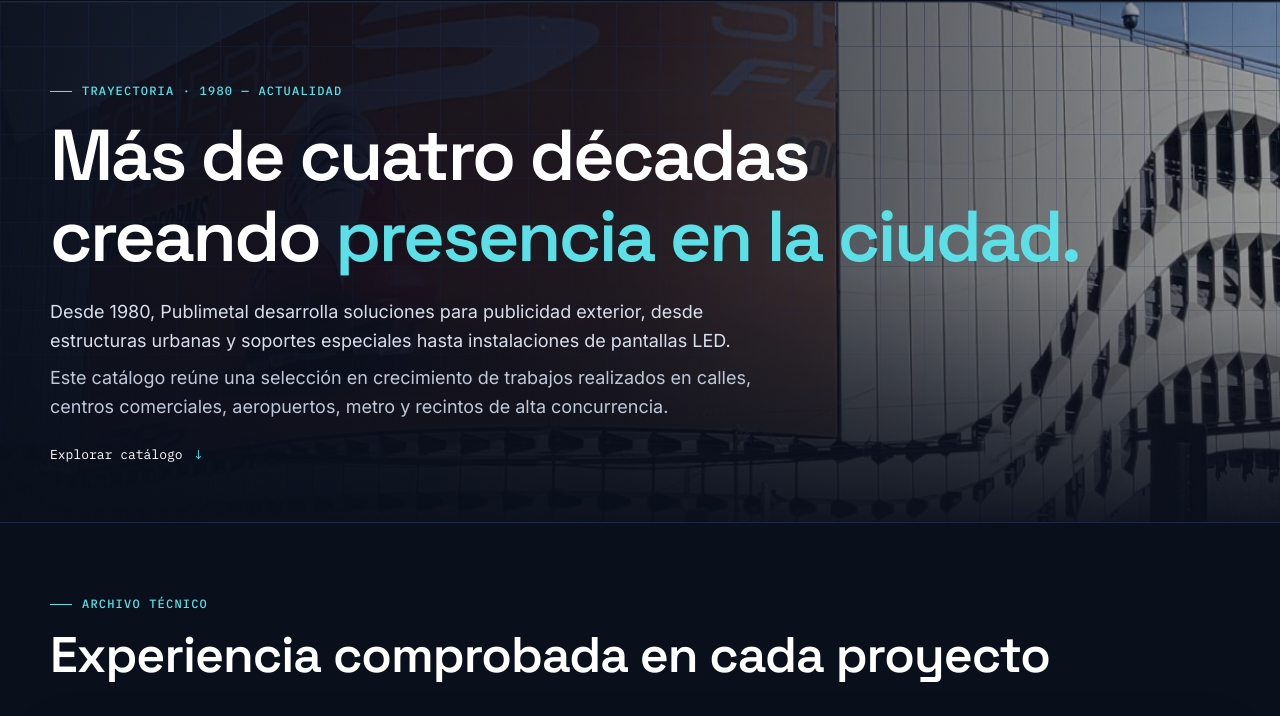
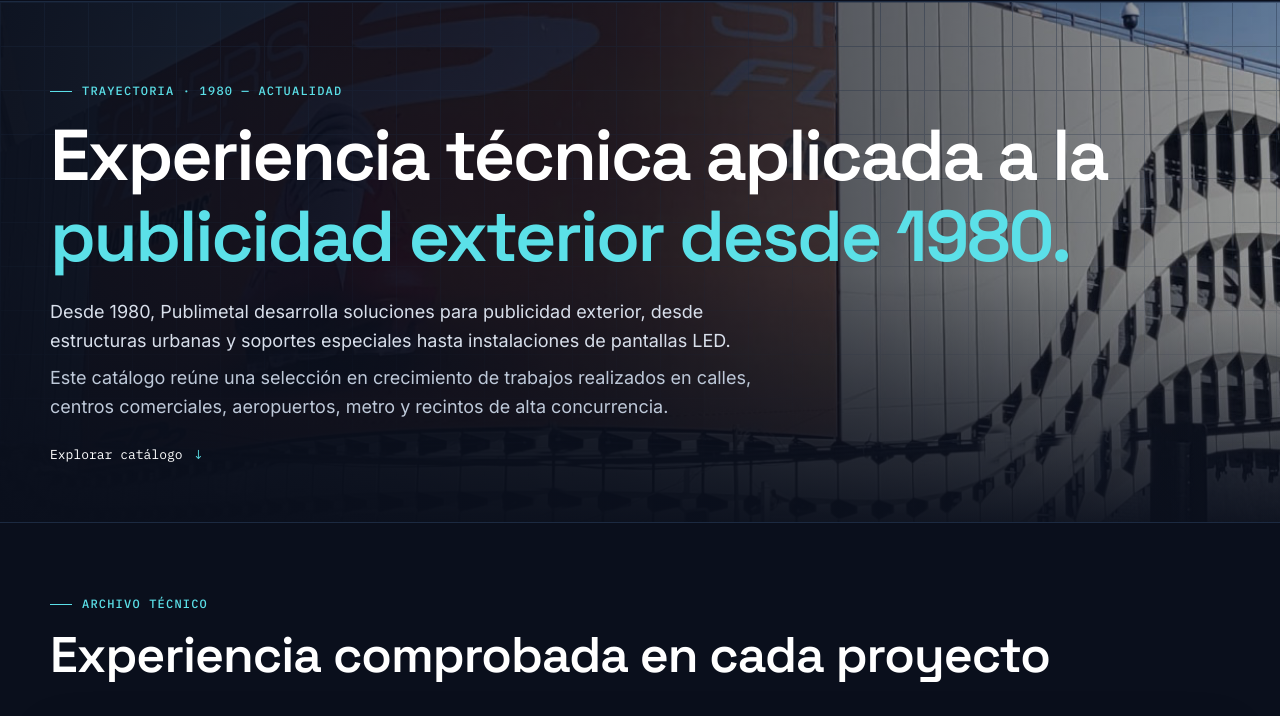
Before and after one commit to fmedinas84/publimetal, a plain HTML site: page historia/index.html in a window 1280 px wide. Shown: the part 75-791 px from the top of the page. Drawn offline with Linux system fonts and the light colour scheme.

Commit message:
feat: actualizar título técnico de Trayectoria

```diff
--- a/historia/index.html
+++ b/historia/index.html
@@ -39,7 +39,7 @@
       <div class="grid-background" aria-hidden="true"></div>
       <div class="container history-hero-content">
         <p class="eyebrow">Trayectoria · 1980 — actualidad</p>
-        <h1>Más de cuatro décadas creando <span>presencia en la ciudad.</span></h1>
+        <h1>Experiencia técnica aplicada a la <span>publicidad exterior desde 1980.</span></h1>
         <div class="hero-intro">
           <p>Desde 1980, Publimetal desarrolla soluciones para publicidad exterior, desde estructuras urbanas y soportes especiales hasta instalaciones de pantallas LED.</p>
           <p>Este catálogo reúne una selección en crecimiento de trabajos realizados en calles, centros comerciales, aeropuertos, metro y recintos de alta concurrencia.</p>
```
